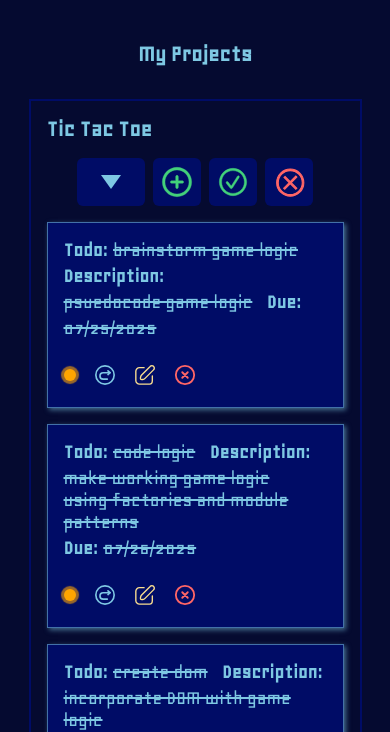
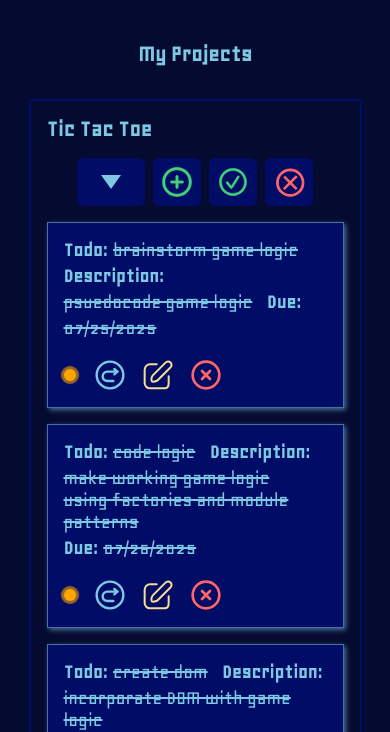
Before and after one commit to RussTP/todo-list, a website built with webpack: page src/template.html in a window 390 px wide. Both pictures are taken after a click on the button 111 px from the left and 284 px from the top of the page. Shown: the part 102-834 px from the top of the page. Built offline with nearby package versions, Linux system fonts and the light colour scheme.

Commit message:
fixed todo buttons in project - button wasn't lining up with image when in responsive mode

```diff
--- a/src/dom.js
+++ b/src/dom.js
@@ -228,6 +228,7 @@ addProject() {
 
           toggleBtn.addEventListener("click", (event) => {
           event.stopPropagation();
+           console.log("Toggle clicked for:", project.id, todo.id);
           this.controller.toggleComplete(project.id, todo.id);
       });
         todoBtnContainer.appendChild(toggleBtn);
--- a/src/styles.css
+++ b/src/styles.css
@@ -471,15 +471,20 @@ input:focus, select:focus {
 }
 
 .todo-btn-group button {
-  width: 2rem;
-  height: 2rem;
+  display: flex;
+  justify-content: center;
+  align-items: center;
+  width: 32px;
+  height: 32px;
+  min-width: 32px;
+  min-height: 32px;
   border: none;
   border-radius: 4px;
   cursor: pointer;
   background-color: var(--nav-background);
   background-repeat: no-repeat;
   background-position: center;
-  background-size: 70%;
+  background-size: contain;
 
   transition: background-color 0.2s ease;
 }
@@ -647,6 +652,10 @@ input:focus, select:focus {
     transform: rotate(0deg);
 }
 
+.todo-btn-group button {
+  padding: 0;
+  margin: 0 0.25rem;
+}
 
 
 
@@ -683,14 +692,6 @@ input:focus, select:focus {
   transform: none;
   box-shadow: 2px 2px 5px var(--box-shadow);
   overflow: hidden;
-}
-button:hover {
-  background-color: none;
-}
-
-.project-card-btn button:hover {
-    background-color:none;
-}
-
+    }
   }
 }
```
Also changed, not shown: dist/app.bundle.js.
